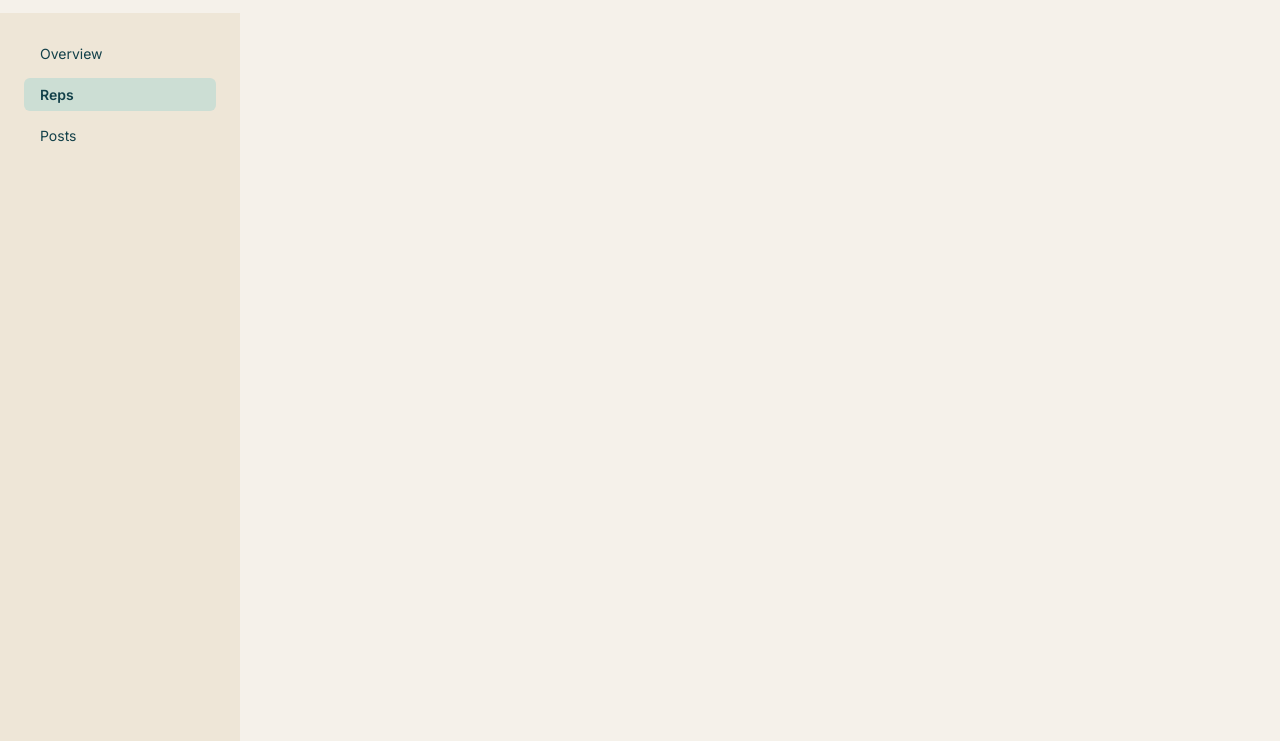
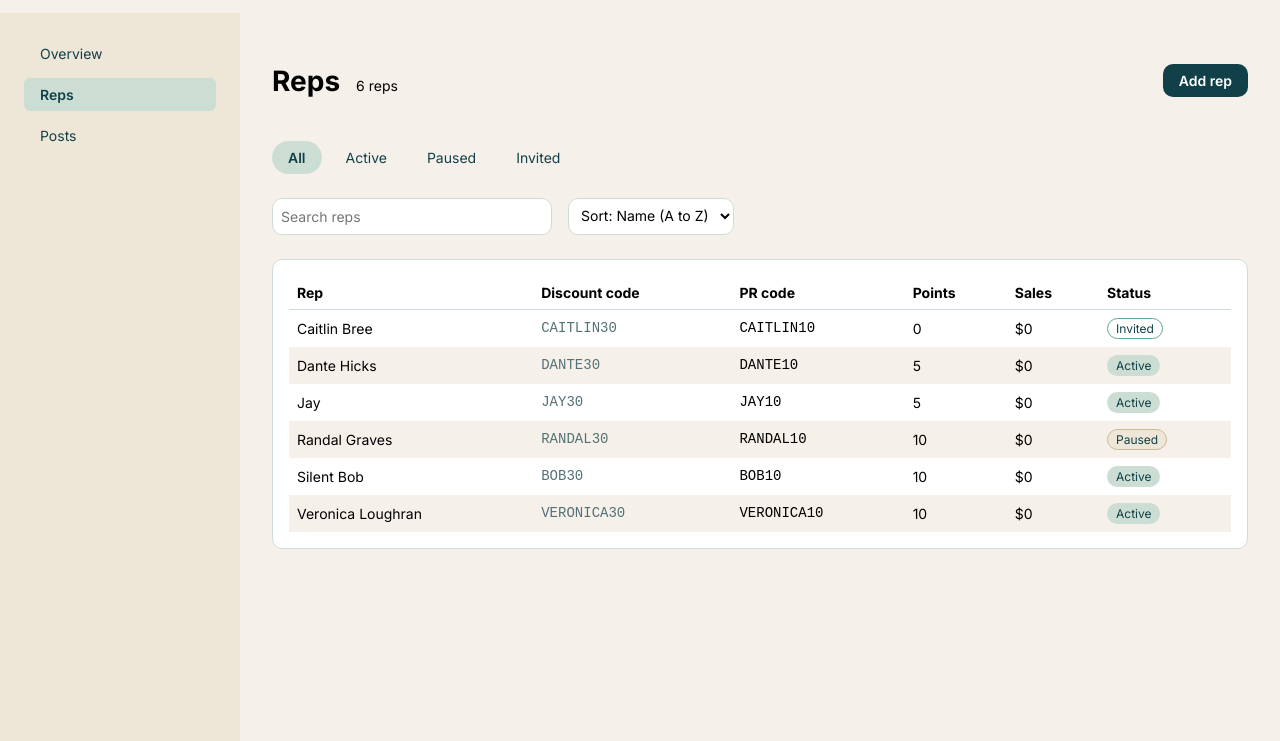
Before and after one commit to rangywulf/pr-app, a plain HTML site: page phase 3/reps.html in a window 1280 px wide. Shown: the part 59-800 px from the top of the page. Drawn offline with Linux system fonts and the light colour scheme.

Commit message:
Build Reps page table with tabs, search, and sort
- Add discountCode and prCode to reps, and a socialAccounts array
- Add getAccounts(repId) to data-access.js
- Build reps.html: header with rep count, filter tabs, search and
  sort toolbar, and a 6-column reps table
- Reorganize components.css by page (all pages, overview, reps, posts)
- Add pill tabs, zebra stripes, status badges, and code styles
- Add --color-sand-dark and --color-text-muted to brand.css
- Route tabs, search, and sort through updateTable() in reps.js
- Default sort is Name (A to Z)

```diff
--- a/phase 3/css/brand.css
+++ b/phase 3/css/brand.css
@@ -4,11 +4,13 @@
     --color-bg: #f5f1ea;
     --color-surface: #ffffff;
     --color-sidebar: #eee6d7;
+    --color-sand-dark: #c9b994;
     --color-primary: #124049;
     --color-accent-soft: #ccded4;
     --color-chart-1: #64a29d;
     --color-chart-2: #85b197;
     --color-attention: #da7f48;
+    --color-text-muted: #557176;
 
     /* Font Stacks */
     --font-heading: Fredoka, sans-serif;
--- a/phase 3/css/components.css
+++ b/phase 3/css/components.css
@@ -1,4 +1,8 @@
-/* Components: cards, tables, badges, modal, toasts */
+/* Components: grouped by where they're used, shared pieces first */
+
+/* ==================== ALL PAGES ==================== */
+
+/* ---------- Page header ---------- */
 
 /* Page header: title on the left, button on the right */
 .page-header {
@@ -8,12 +12,14 @@
     margin-bottom: var(--space-md);
 }
 
-/* Title and "Last 30 days" side by side, letters on the same line */
+/* Title and subtitle side by side, letters on the same line */
 .page-header-text {
     display: flex;
     align-items: baseline;
     gap: var(--space-sm);
 }
+
+/* ---------- Buttons ---------- */
 
 /* Primary button: deep teal box with white text */
 .button-link {
@@ -25,19 +31,102 @@
     font-weight: var(--weight-semibold);
 }
 
+/* ---------- Tabs ---------- */
+
+/* Pill-style filter tabs */
+/* Row of tabs with a small gap between them */
+.tabs {
+    display: flex;
+    gap: var(--space-xs);
+    margin-bottom: var(--space-md);
+}
+
+/* Each tab: plain text button with rounded ends */
+.tab {
+    background-color: transparent;
+    border: none;
+    border-radius: 999px;
+    padding: var(--space-xs) var(--space-sm);
+    font-family: var(--font-body);
+    font-size: var(--text-body);
+    color: var(--color-primary);
+    cursor: pointer;
+}
+
+/* Selected tab: soft mint pill, bolder text */
+.tab.active {
+    background-color: var(--color-accent-soft);
+    font-weight: var(--weight-semibold);
+}
+
+/* ---------- Cards ---------- */
+
+/* White box with a thin mint border */
+.metric-card, .panel {
+    background-color: var(--color-surface);
+    border: 1px solid var(--color-accent-soft);
+    border-radius: 10px;
+    padding: var(--space-sm);
+}
+
+/* ---------- Tables ---------- */
+
+/* Tables: full width, cells packed together */
+.data-table {
+    width: 100%;
+    border-collapse: collapse;
+}
+
+/* Table cells: left-aligned with a little breathing room */
+.data-table th, .data-table td {
+    text-align: left;
+    padding: var(--space-xs);
+}
+
+/* Divider under the header row */
+.data-table th {
+    border-bottom: 1px solid var(--color-accent-soft);
+}
+
+/* Table zebra stripes */
+.data-table tbody tr:nth-child(even) {
+    background-color: var(--color-bg);
+}
+
+/* ---------- Badges ---------- */
+
+/* Status badges */
+.badge {
+    display: inline-block;
+    padding: 2px var(--space-xs);
+    border: 1px solid transparent;
+    border-radius: 999px;
+    font-size: var(--text-small);
+    color: var(--color-primary);
+    text-transform: capitalize;
+}
+
+.badge-active {
+    background-color: var(--color-accent-soft);
+}
+
+.badge-paused {
+    background-color: var(--color-sidebar);
+    border-color: var(--color-sand-dark);
+}
+
+.badge-invited {
+    background-color: var(--color-surface);
+    border-color: var(--color-chart-1);
+}
+
+/* ==================== OVERVIEW ==================== */
+
 /* Metric cards: 4 equal columns */
 .metric-grid {
     display: grid;
     grid-template-columns: repeat(4, 1fr);
     gap: var(--space-sm);
-}
-
-/* white box with a thin mint border */
-.metric-card, .panel {
-    background-color: var(--color-surface);
-    border: 1px solid var(--color-accent-soft);
-    border-radius: 10px;
-    padding: var(--space-sm);
 }
 
 /* Big number inside each metric card */
@@ -58,19 +147,43 @@
     margin-bottom: var(--space-sm);
 }
 
-/* Tables: full width, calls packed together */
-.data-table {
-    width: 100%;
-    border-collapse: collapse;
+
+/* ==================== REPS ==================== */
+
+/* ---------- Search and sort ---------- */
+/* Row with search on the left, sort on the right */
+.toolbar {
+    display: flex;
+    gap: var(--space-sm);
+    margin-bottom: var(--space-md);
 }
 
-/* Table cells: left-aligned with a little breathing room */
-.data-table th, .data-table td {
-    text-align: left;
+/* Shared look for the search box and sort dropdown */
+.search-input, .sort-select {
     padding: var(--space-xs);
+    border: 1px solid var(--color-accent-soft);
+    border-radius: 10px;
+    background-color: var(--color-surface);
+    font-family: var(--font-body);
+    font-size: var(--text-body);
 }
 
-/* Divider under the header row */
-.data-table th {
-    border-bottom: 1px solid var(--color-accent-soft);
+/* Search box fixed width */
+.search-input {
+    width: 280px;
 }
+
+.code {
+    font-family: var(--font-mono);
+}
+
+.code-muted {
+    color: var(--color-text-muted);
+}
+
+/* ---------- Side panel ---------- */
+
+/* Rep side panel */
+
+
+/* ==================== POSTS ==================== */
--- a/phase 3/js/data-access.js
+++ b/phase 3/js/data-access.js
@@ -46,3 +46,8 @@ function getHistory(repId) {
     }
     return repHistory;
 }
+
+// Returns every social account for this rep
+function getAccounts(repId) {
+    return socialAccounts.filter(account => account.repId === repId);
+}
--- a/phase 3/js/data.js
+++ b/phase 3/js/data.js
@@ -1,30 +1,42 @@
-// Fake data for the owner dashboard: reps, posts, and point transactions
+// Fake data for the owner dashboard: reps, posts, social media handles, and point transactions
 
 const reps = [
     {id: 1,
      name: "Jay",
      email: "snootchie.bootchies@example.com",
-     status: "active"},
+     status: "active",
+     discountCode: "JAY30",
+     prCode: "JAY10"},
     {id: 2,
      name: "Silent Bob",
      email: "nocomment@example.com",
-     status: "active"},
+     status: "active",
+     discountCode: "BOB30",
+     prCode: "BOB10"},
     {id: 3,
      name: "Dante Hicks",
      email: "notevensupposedtobehere@example.com",
-     status: "active"},
+     status: "active",
+     discountCode: "DANTE30",
+     prCode: "DANTE10"},
     {id: 4,
      name: "Randal Graves",
      email: "videorentalrage@example.com",
-     status: "paused"},
+     status: "paused",
+     discountCode: "RANDAL30",
+     prCode: "RANDAL10"},
     {id: 5,
      name: "Veronica Loughran",
      email: "37andcounting@example.com",
-     status: "active"},
+     status: "active",
+     discountCode: "VERONICA30",
+     prCode: "VERONICA10"},
     {id: 6,
      name: "Caitlin Bree",
      email: "wrongguyinthebathroom@example.com",
-     status: "invited"
+     status: "invited",
+     discountCode: "CAITLIN30",
+     prCode: "CAITLIN10"
     }
 ];
 
@@ -56,3 +68,18 @@ const transactions = [
     {id: 9, repId: 3, postId: -1, amount: -25, reason: "Redeem for gift card", date: "2026-11-12"},
     {id: 10, repId: 1, postId: -1, amount: -15, reason: "Redeem for merch", date: "2026-11-14"}
 ];
+
+const socialAccounts = [
+    {id: 1, repId: 1, platform: "YouTube", handle: "@snootchiebootchies"},
+    {id: 2, repId: 1, platform: "TikTok", handle: "@jayandsilentbob"},
+    {id: 3, repId: 2, platform: "Instagram", handle: "@silentbob"},
+    {id: 4, repId: 2, platform: "Facebook", handle: "@bobsaysnothing"},
+    {id: 5, repId: 3, platform: "Instagram", handle: "@noteven"},
+    {id: 6, repId: 3, platform: "YouTube", handle: "@quickstopdante"},
+    {id: 7, repId: 3, platform: "TikTok", handle: "@shuttersclosed"},
+    {id: 8, repId: 3, platform: "Facebook", handle: "@dantehicks"},
+    {id: 9, repId: 4, platform: "YouTube", handle: "@videorentalrage"},
+    {id: 10, repId: 5, platform: "Instagram", handle: "@37andcounting"},
+    {id: 11, repId: 5, platform: "Substack", handle: "@lasagnadinner"},
+    {id: 12, repId: 6, platform: "Instagram", handle: "@caitlinbree"}
+];
--- a/phase 3/js/reps.js
+++ b/phase 3/js/reps.js
@@ -0,0 +1,85 @@
+// Reps page display code
+
+// Shows the total number of reps next to the page title
+function fillRepCount() {
+    const allReps = getReps();
+    const repCount = document.getElementById("rep-count");
+    repCount.textContent = `${allReps.length} reps`;
+}
+
+// Builds one table row per rep
+function fillRepsTable(repList) {
+    const tableBody = document.getElementById("reps-table-body");
+    tableBody.innerHTML = "";
+    for (let i = 0; i < repList.length; i++) {
+        const rep = repList[i];
+        const row = document.createElement("tr");
+        row.innerHTML = `<td>${rep.name}</td>
+                        <td class="code code-muted">${rep.discountCode}</td>
+                        <td class="code">${rep.prCode}</td>
+                        <td>${calculateBalance(rep.id)}</td>
+                        <td>$0</td>
+                        <td><span class="badge badge-${rep.status}">${rep.status}</span></td>`;
+        tableBody.appendChild(row);
+    }
+}
+
+// filter by status
+function filterRepsByStatus(status) {
+    const allReps = getReps();
+    if (status === "all") {
+        return allReps;
+    }
+
+    return allReps.filter(rep => rep.status === status);
+}
+
+// Make tabs clickable
+function setUpTabs() {
+    const tabs = document.querySelectorAll(".tab");
+    for (let i = 0; i < tabs.length; i++) {
+        tabs[i].addEventListener("click", function () {
+            for (let j = 0; j < tabs.length; j++) {
+                tabs[j].classList.remove("active");
+            }
+            tabs[i].classList.add("active");
+            updateTable();
+        });
+    }
+}
+
+function updateTable() {
+    const activeTab = document.querySelector(".tab.active");
+    const status = activeTab.dataset.status;
+    let repList = filterRepsByStatus(status);
+    const searchText = document.getElementById("rep-search").value.toLowerCase();
+    repList = repList.filter(rep => rep.name.toLowerCase().includes(searchText));
+    const sortChoice = document.getElementById("rep-sort").value;
+    if (sortChoice === "points") {
+        repList.sort((a, b) => calculateBalance(b.id) - calculateBalance(a.id));
+    } else if (sortChoice === "name") {
+        repList.sort((a, b) => a.name.localeCompare(b.name));
+    }
+    fillRepsTable(repList);
+}
+
+function setUpSearch() {
+    const searchBox = document.getElementById("rep-search");
+    searchBox.addEventListener("input", function () {
+        updateTable();
+    });
+}
+
+function setUpSort() {
+    const sortBox = document.getElementById("rep-sort");
+    sortBox.addEventListener("change", function () {
+        updateTable();
+    });
+}
+
+fillRepCount();
+fillRepsTable(getReps());
+setUpTabs();
+setUpSearch();
+setUpSort();
+updateTable();
--- a/phase 3/reps.html
+++ b/phase 3/reps.html
@@ -14,6 +14,13 @@
         <link href="css/brand.css" rel="stylesheet" />
         <link href="css/layout.css" rel="stylesheet" />
         <link href="css/components.css" rel="stylesheet" />
+
+        <!-- Scripts -->
+        <script src="js/data.js" defer></script>
+        <script src="js/data-access.js" defer></script>
+        <script src="js/logic.js" defer></script>
+        <script src="js/reps.js" defer></script>
+
     </head>
     <body>
         <header class="top-bar">
@@ -27,7 +34,49 @@
             <a href="posts.html" class="nav-link">Posts</a>
         </nav>
         <main class="page-content">
+            <header class="page-header">
+                <div class="page-header-text">
+                    <h1>Reps</h1>
+                    <p class="page-subtitle" id="rep-count"></p>
+                </div>
+                <a href="#" class="button-link">Add rep</a>
+            </header>
 
+            <!-- Filter Tabs -->
+            <div class="tabs">
+                <button class="tab active" data-status="all">All</button>
+                <button class="tab" data-status="active">Active</button>
+                <button class="tab" data-status="paused">Paused</button>
+                <button class="tab" data-status="invited">Invited</button>
+            </div>
+
+            <!-- Search and Sort -->
+            <div class="toolbar">
+                <input type="search" id="rep-search" class="search-input" placeholder="Search reps" aria-label="Search reps">
+                <select id="rep-sort" class="sort-select" aria-label="Sort reps">
+                    <option value="name">Sort: Name (A to Z)</option>
+                    <option value="points">Sort: Most points</option>
+                </select>
+            </div>
+
+            <!-- Reps table -->
+            <div class="panel">
+                <table class="data-table">
+                    <thead>
+                        <tr>
+                            <th>Rep</th>
+                            <th>Discount code</th>
+                            <th>PR code</th>
+                            <th>Points</th>
+                            <th>Sales</th>
+                            <th>Status</th>
+                        </tr>
+                    </thead>
+                    <tbody id="reps-table-body">
+
+                    </tbody>
+                </table>
+            </div>
         </main>
     </body>
 </html>
```
